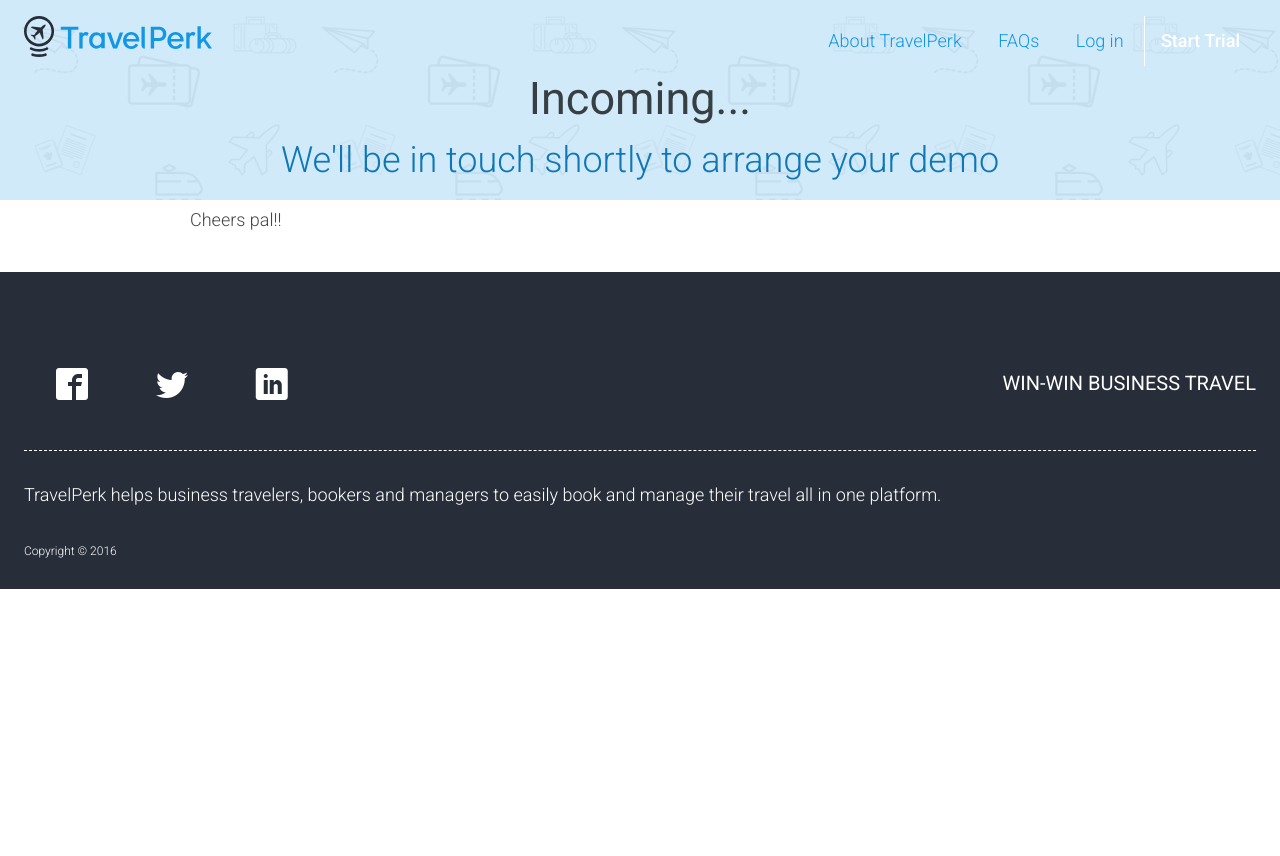
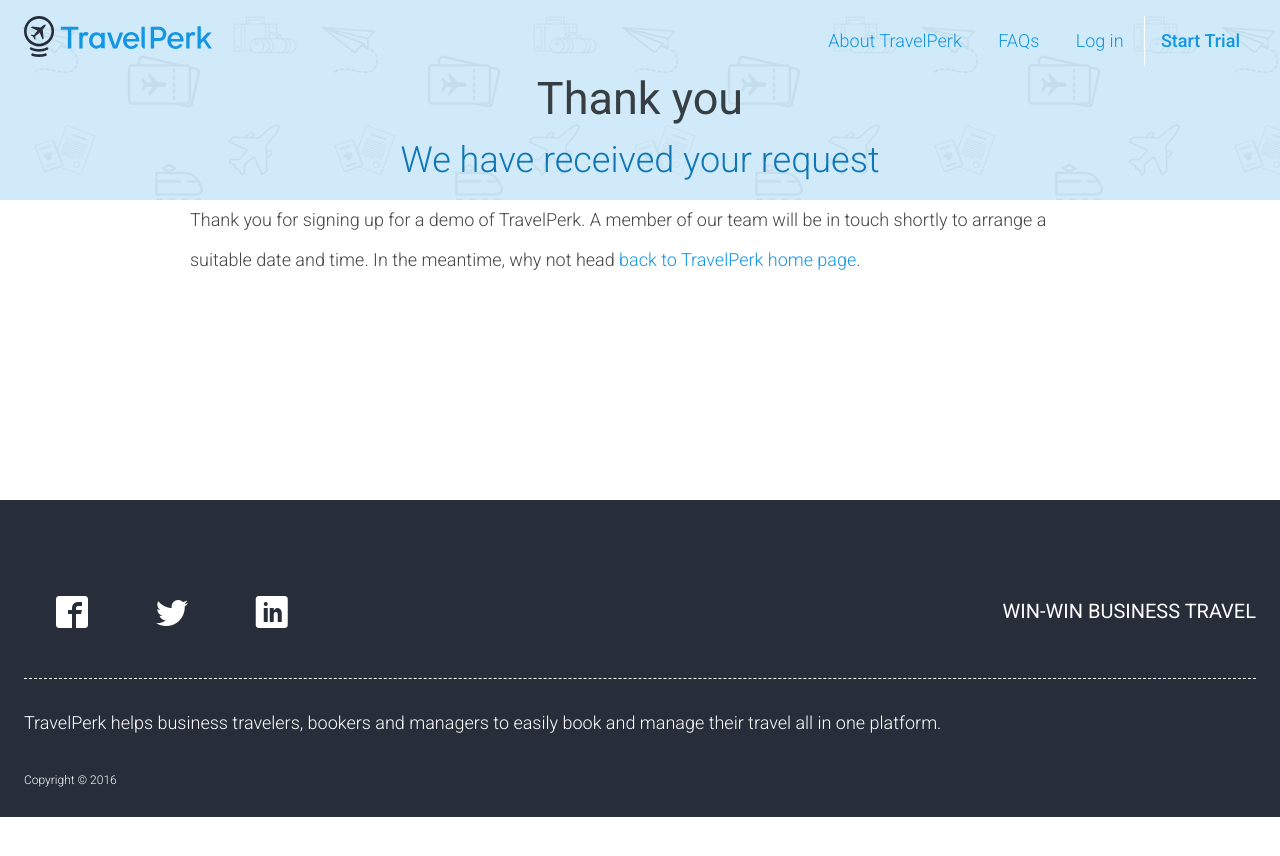
Before and after one commit to northswiss/jekyll-boilerplate, a Jekyll site: the page built from pages/request-demo-confirmation.html, in a window 1280 px wide. Shown: the top 856 px of the page. Built offline with Jekyll 4.4.1, drawn with Linux system fonts in a browser that asks for light colours; nearby versions of some CDN libraries.

Commit message:
Minor text updates, demo confirmation page, nav style fixes, min height on <main>

```diff
--- a/_includes/component/customer-types.html
+++ b/_includes/component/customer-types.html
@@ -39,7 +39,7 @@
           <img class="product-shot" src="/imgs/product-shots/hotel-flight.jpg" alt="Hotels and flight search in one tool">
         </div>
         <div class="content">
-          <h3>Search for flights &amp; hotels using the same tool!</h3>
+          <h3>Search flights &amp; hotels in one tool</h3>
           <p>No more jumping back and forth between different websites. With TravelPerk, you will be able to search all of the major airlines and over 800,000 hotels worldwide - all from one single tool.</p>
         </div>
       </div>
--- a/_includes/component/request-demo.html
+++ b/_includes/component/request-demo.html
@@ -24,7 +24,7 @@
         <input type="hidden" name="_subject" value="TravelPerk Demo request" />
         <input type="hidden" name="_cc" value="cgordonroy@gmail.com" />
         <input type="text" name="_gotcha" style="display:none" />
-        <input type="hidden" name="_next" value="http://www.travelperk.com.s3-website-eu-west-1.amazonaws.com/demo-request-confirmation/" />
+        <input type="hidden" name="_next" value="http://www.travelperk.com/demo-request-confirmation/" />
         <button id="request-demo-submit" type="submit">Request demo</button>
       </form>
     </div>
--- a/_sass/_header.scss
+++ b/_sass/_header.scss
@@ -57,7 +57,7 @@
 
     a,
     button {
-      color: $color-link;
+      color: $color-link !important;
     }
     button {
       border-color: $c-blue;
@@ -115,6 +115,7 @@
     background: transparent;
     border: 0;
     border-left: 1px solid $white;
+    color: $color-link;
     font-size: 1em;
     font-weight: 500;
     margin: 0;
--- a/_sass/page/home.scss
+++ b/_sass/page/home.scss
@@ -18,6 +18,13 @@
   h1,
   h2 {
     font-weight: 500;
+  }
+
+  .site-nav {
+
+    button {
+      color: $white;
+    }
   }
 
   .site-header {
--- a/css/main.scss
+++ b/css/main.scss
@@ -36,6 +36,7 @@
 // GLOBAL STUFF - Keep it light
 .main{
   background: $white;
+  min-height: 300px;
 
   section {
     padding: $spacing-loosest 0;
--- a/pages/request-demo-confirmation.html
+++ b/pages/request-demo-confirmation.html
@@ -1,7 +1,7 @@
 ---
-title: Incoming...
-subtitle: We'll be in touch shortly to arrange your demo
+title: Thank you
+subtitle: We have received your request
 permalink: /demo-request-confirmation/
 ---
 
-<p>Cheers pal!!</p>
+<p>Thank you for signing up for a demo of TravelPerk. A member of our team will be in touch shortly to arrange a suitable date and time. In the meantime, why not head <a href="/">back to TravelPerk home page</a>.</p>
```
